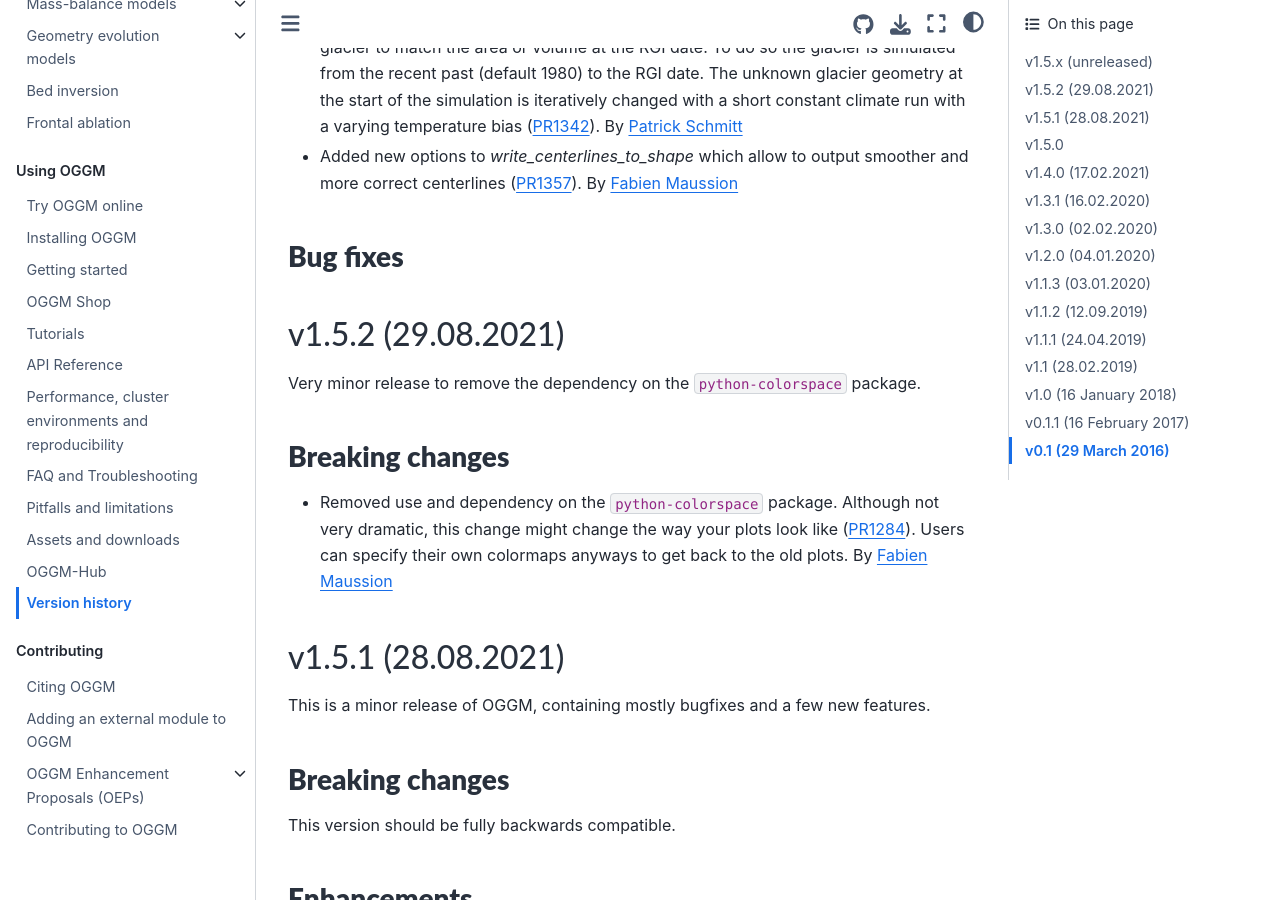
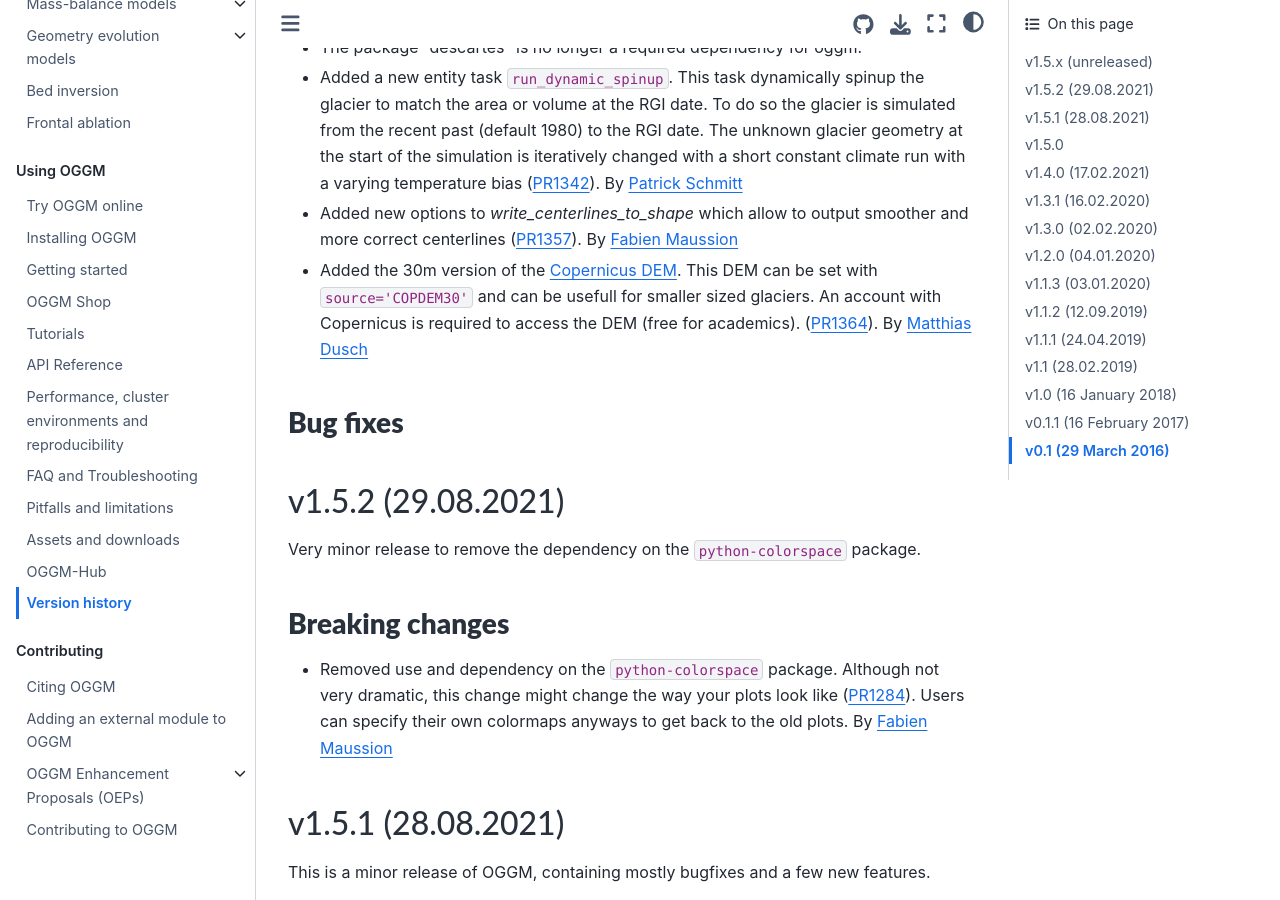
Before and after one commit to OGGM/oggm, a Sphinx documentation site: the page built from docs/whats-new.rst, in a window 1280 px wide and 900 px high, scrolled down 1609 px. Built offline with Sphinx 7.4.7 and the Sphinx Book theme 1.1.4, drawn with Linux system fonts in a browser that asks for light colours; the version number could not be read and is left out; some of the changed text lies outside the part shown.

Commit message:
varnames, whatsnew, copdem license update

```diff
--- a/docs/whats-new.rst
+++ b/docs/whats-new.rst
@@ -23,6 +23,8 @@ Breaking changes
   or similar), your code will fail with ``FileNotFoundError`` for the
   ``model_geometry`` files. Setting ``cfg.PARAMS['store_model_geometry']``
   back to ``True`` should solve the issue.
+- Copernicus DEM 90m is now called ``'COPDEM90'`` instead of ``'COPDEM'`` and also uses the
+  2021 release with additional data corrections (:pull:`1364`).
 
 
 Enhancements
@@ -82,6 +84,11 @@ Enhancements
 - Added new options to `write_centerlines_to_shape` which allow to output
   smoother and more correct centerlines (:pull:`1357`).
   By `Fabien Maussion <https://github.com/fmaussion>`_
+- Added the 30m version of the
+  `Copernicus DEM <https://spacedata.copernicus.eu/web/cscda/dataset-details?articleId=394198>`_.
+  This DEM can be set with ``source='COPDEM30'`` and can be usefull for smaller sized glaciers.
+  An account with Copernicus is required to access the DEM (free for academics).
+  (:pull:`1364`). By `Matthias Dusch <https://github.com/matthiasdusch>`_
 
 Bug fixes
 ~~~~~~~~~
```
Also changed, not shown: 2 other files.
